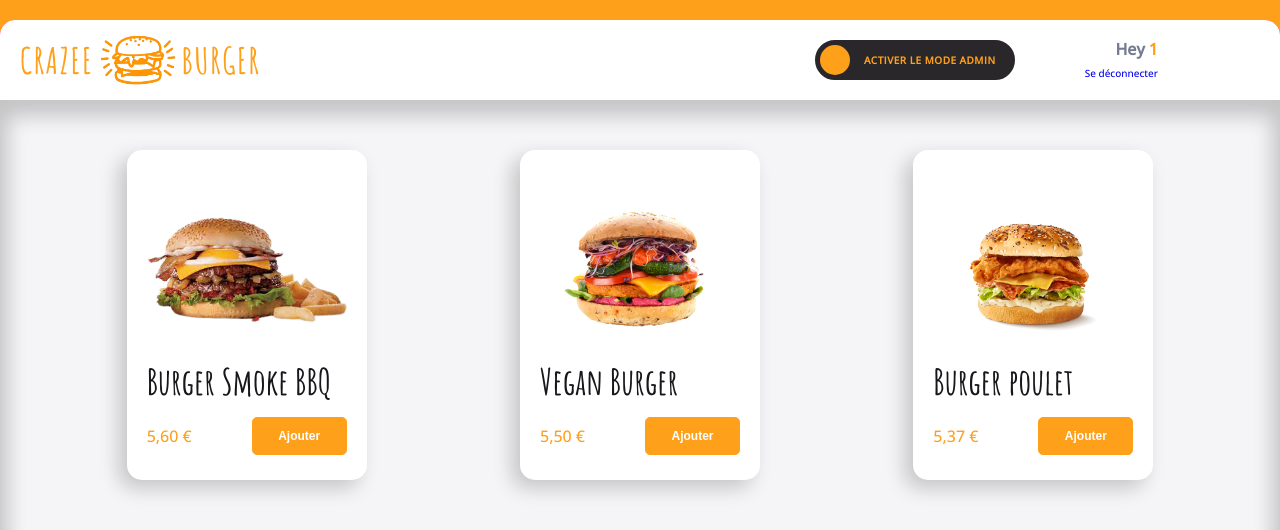
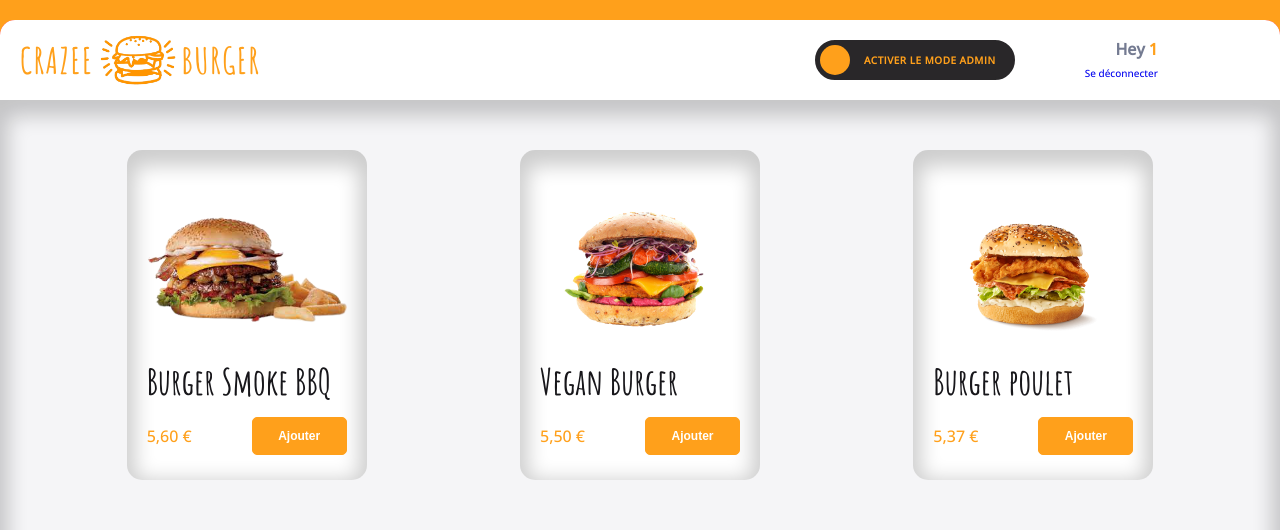
Before and after one commit to Moustito/crazee-burger, a React (Vite) app: page /order/1 in a window 1280 px wide. Shown: the top 530 px of the page. Built offline with nearby package versions, Linux system fonts and the light colour scheme; some icons are missing.

Commit message:
💄 F07: THEME > Add shadow

```diff
--- a/src/Components/pages/order/main/Main.jsx
+++ b/src/Components/pages/order/main/Main.jsx
@@ -22,10 +22,9 @@ export default function Main() {
 
 const MainStyled = styled.div`
   height: calc(95vh - 10vh);
-  border-radius: 0px 0px ${theme.borderRadius.extraRound}
-    ${theme.borderRadius.extraRound};
+  border-radius: 0px 0px ${theme.borderRadius.extraRound} ${theme.borderRadius.extraRound};
   background: ${theme.colors.background_white};
-  box-shadow: 0px 8px 20px 8px rgba(0, 0, 0, 0.2) inset;
+  box-shadow: ${theme.shadows.strong};
 
   display: flex;
 
--- a/src/Components/pages/order/main/ProductCard.jsx
+++ b/src/Components/pages/order/main/ProductCard.jsx
@@ -21,9 +21,9 @@ export default function ProductCard({ className, imageSource, title, price }) {
 const ProductCardStyled = styled.div`
   display: flex;
   flex-direction: column;
-  border-radius: ${theme.borderRadius.extraRound};;
+  border-radius: ${theme.borderRadius.extraRound};
   background: ${theme.colors.white};
-  box-shadow: -8px 8px 20px 0px rgba(0, 0, 0, 0.2);
+  box-shadow: ${theme.shadows.strong};
   width: 240px;
   height: 330px;
   padding: 50px 20px 25px 20px;
@@ -70,7 +70,7 @@ const ProductCardStyled = styled.div`
       }
 
       .add-button {
-        width:95px;
+        width: 95px;
         font-size: ${theme.fonts.size.XS};
         cursor: pointer;
         padding: 12px;
--- a/src/Components/reusable-ui/Tab.jsx
+++ b/src/Components/reusable-ui/Tab.jsx
@@ -20,7 +20,7 @@ const TabStyled = styled.button`
   align-items: center;
   border-radius: 5px 5px 0px 0px;
   gap: 13px;
-  box-shadow: 0px -6px 8px -2px ${theme.shadows.subtle};
+  box-shadow: ${theme.shadows.subtle};
   border: 1px solid ${theme.colors.greyLight};
   border-bottom: 2px solid ${theme.colors.greyLight};
 
```
